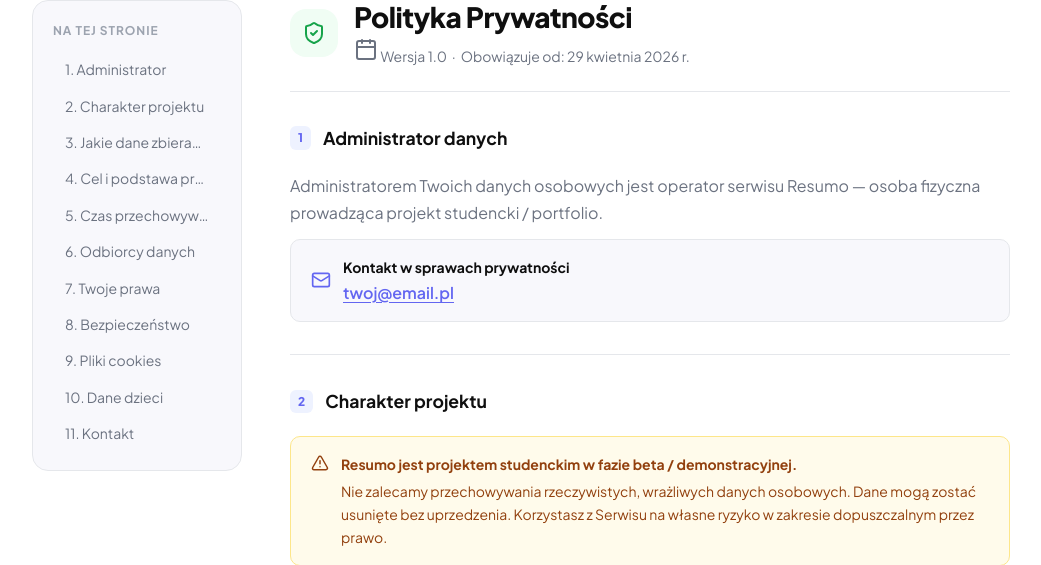
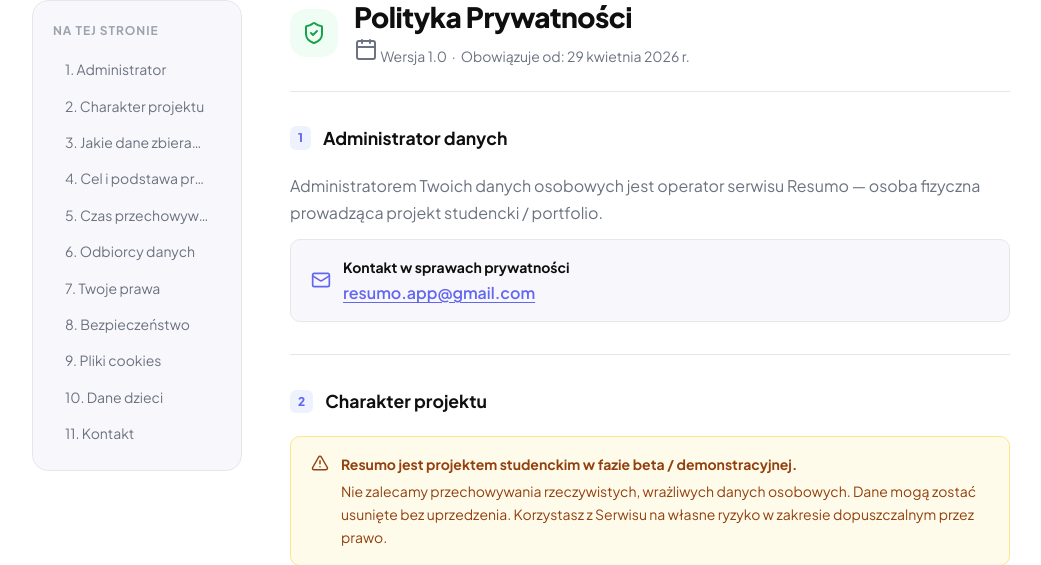
Before and after one commit to Adsutori/Resumo, a Django app: page /privacy/ in a window 1280 px wide. Shown: the part 112-677 px from the top of the page, without its empty margins (68-1109 px from the left). Run offline with Django 5.2, Linux system fonts and the light colour scheme.

Commit message:
change email message

```diff
--- a/Resumo/Users/utils.py
+++ b/Resumo/Users/utils.py
@@ -13,7 +13,7 @@ def send_verification_email(user):
     user.save()
 
     send_mail(
-        subject='Activate your PocketUp account!',
+        subject='Aktywuj swoje konto w Resumo!',
         message=f'Twój kod weryfikacyjny: \n\n{code}\n\nKod wygaśnie w ciągu 15 minut.',
         from_email=settings.DEFAULT_FROM_EMAIL,
         recipient_list=[user.email],
--- a/Resumo/templates/privacy.html
+++ b/Resumo/templates/privacy.html
@@ -57,7 +57,7 @@
           <i data-lucide="mail" aria-hidden="true"></i>
           <div>
             <strong>Kontakt w sprawach prywatności</strong>
-            <a href="mailto:twoj@email.pl" class="legal-link">twoj@email.pl</a>
+            <a href="mailto:resumo.app@gmail.com" class="legal-link">resumo.app@gmail.com</a>
           </div>
         </div>
       </section>
@@ -289,7 +289,7 @@
           <i data-lucide="mail" aria-hidden="true"></i>
           <div>
             <strong>Aby skorzystać z praw, skontaktuj się:</strong>
-            <a href="mailto:twoj@email.pl" class="legal-link">twoj@email.pl</a>
+            <a href="mailto:resumo.app@gmail.com" class="legal-link">resumo.app@gmail.com</a>
           </div>
         </div>
       </section>
@@ -381,7 +381,7 @@
           <i data-lucide="mail" aria-hidden="true"></i>
           <div>
             <strong>E-mail</strong>
-            <a href="mailto:twoj@email.pl" class="legal-link">twoj@email.pl</a>
+            <a href="mailto:resumo.app@gmail.com" class="legal-link">resumo.app@gmail.com</a>
           </div>
         </div>
       </section>
```
